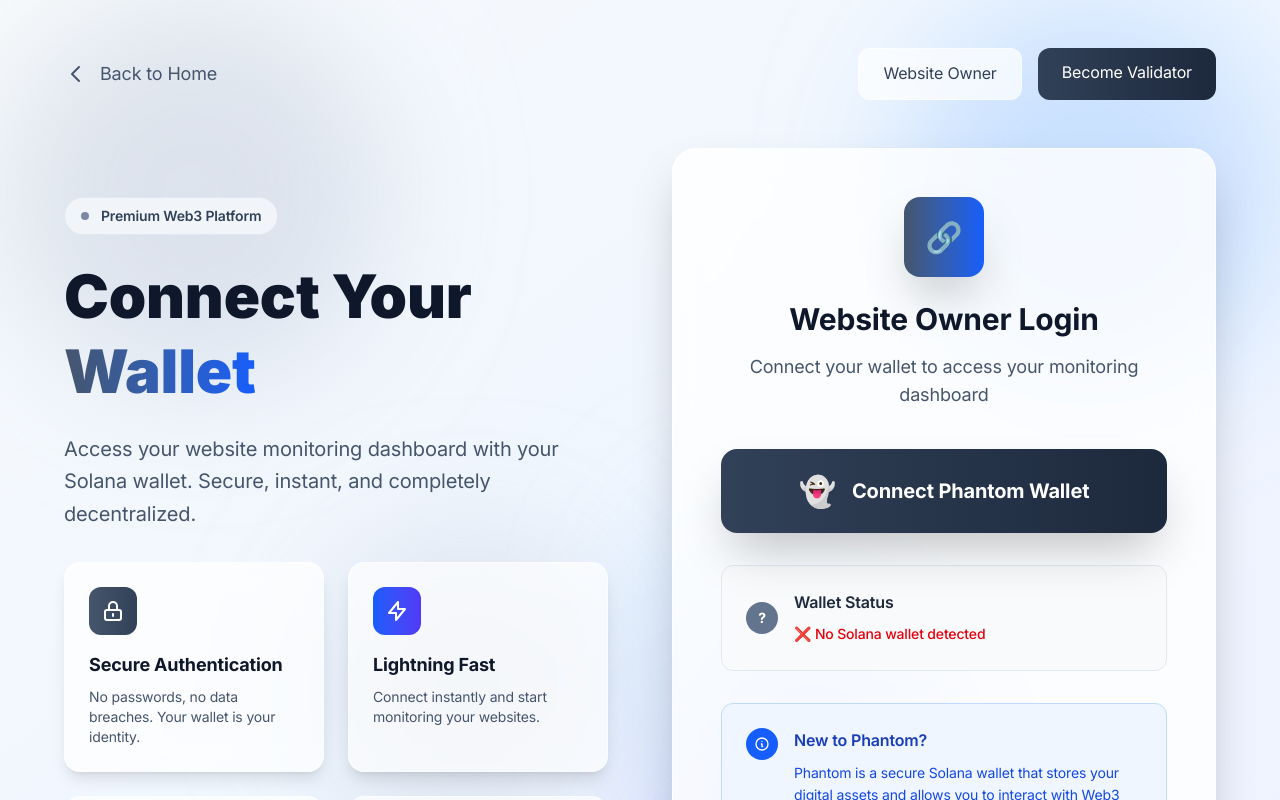
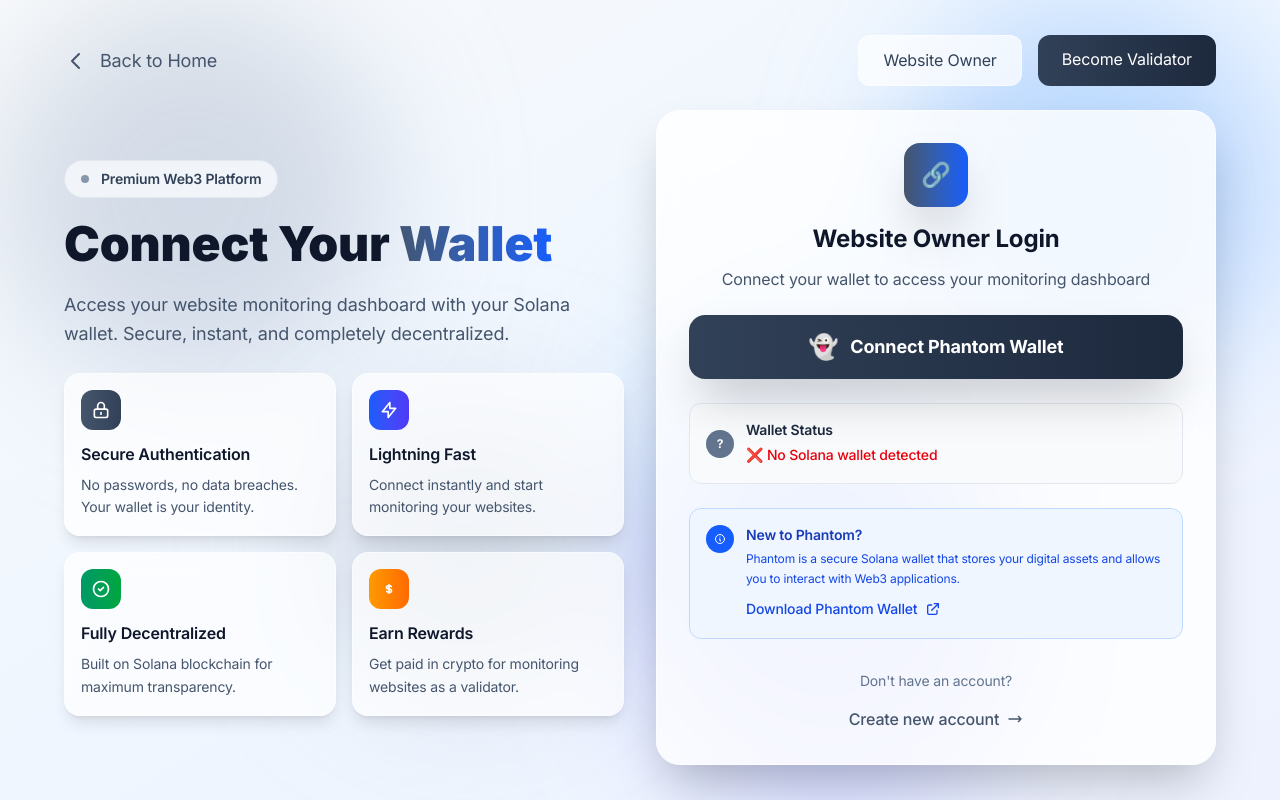
Before and after one commit to shumnh/Uptimex, a React (Vite) app in the folder frontend/: page /wallet-connect in a window 1280 px wide. Shown: the top 800 px of the page. Built offline with nearby package versions, Linux system fonts and the light colour scheme.

Commit message:
Fix wallet connect page layout: reduce gaps and improve font sizes in feature boxes

```diff
--- a/frontend/src/pages/WalletConnectPage.tsx
+++ b/frontend/src/pages/WalletConnectPage.tsx
@@ -79,10 +79,10 @@
         <div className="absolute bottom-1/4 right-1/4 w-80 h-80 bg-blue-300 rounded-full mix-blend-multiply filter blur-3xl opacity-8 animate-pulse animation-delay-3000"></div>
       </div>
 
-      <div className="relative z-10 min-h-screen flex items-center justify-center px-8 py-12">
+      <div className="relative z-10 min-h-screen flex items-center justify-center px-8 py-6">
         <div className="max-w-6xl w-full">
           {/* Navigation */}
-          <div className="flex justify-between items-center mb-12">
+          <div className="flex justify-between items-center mb-6">
           <Link
             to="/"
               className="inline-flex items-center text-slate-600 hover:text-slate-900 transition-colors group text-lg"
@@ -110,80 +110,80 @@
           </div>
 
           {/* Main Content Grid */}
-          <div className="grid lg:grid-cols-2 gap-16 items-center">
+          <div className="grid lg:grid-cols-2 gap-8 items-center">
             {/* Left Side - Information */}
-            <div className="space-y-8">
+            <div className="space-y-6">
               <div>
-                <div className="inline-flex items-center px-4 py-2 bg-slate-100 border border-slate-200 rounded-full mb-6">
+                <div className="inline-flex items-center px-4 py-2 bg-slate-100 border border-slate-200 rounded-full mb-4">
                   <div className="w-2 h-2 bg-slate-500 rounded-full mr-3 animate-pulse"></div>
                   <span className="text-slate-700 text-sm font-semibold">Premium Web3 Platform</span>
                 </div>
 
-                <h1 className="text-5xl lg:text-6xl font-black text-slate-900 mb-6 leading-tight">
+                <h1 className="text-4xl lg:text-5xl font-black text-slate-900 mb-4 leading-tight">
                   Connect Your
                   <span className="bg-gradient-to-r from-slate-600 to-blue-600 bg-clip-text text-transparent"> Wallet</span>
                 </h1>
 
-                <p className="text-xl text-slate-600 leading-relaxed mb-8">
+                <p className="text-lg text-slate-600 leading-relaxed mb-6">
                   Access your website monitoring dashboard with your Solana wallet.
                   Secure, instant, and completely decentralized.
                 </p>
               </div>
 
               {/* Features */}
-              <div className="grid grid-cols-1 sm:grid-cols-2 gap-6">
-                <div className="bg-white/70 backdrop-blur-md rounded-2xl p-6 border border-white/50 shadow-lg">
-                  <div className="w-12 h-12 bg-gradient-to-r from-slate-600 to-slate-700 rounded-xl flex items-center justify-center mb-4">
-                    <svg className="w-6 h-6 text-white" fill="none" stroke="currentColor" viewBox="0 0 24 24">
+              <div className="grid grid-cols-2 gap-4">
+                <div className="bg-white/70 backdrop-blur-md rounded-2xl p-4 border border-white/50 shadow-lg">
+                  <div className="w-10 h-10 bg-gradient-to-r from-slate-600 to-slate-700 rounded-xl flex items-center justify-center mb-3">
+                    <svg className="w-5 h-5 text-white" fill="none" stroke="currentColor" viewBox="0 0 24 24">
                       <path strokeLinecap="round" strokeLinejoin="round" strokeWidth={2} d="M12 15v2m-6 4h12a2 2 0 002-2v-6a2 2 0 00-2-2H6a2 2 0 00-2 2v6a2 2 0 002 2zm10-10V7a4 4 0 00-8 0v4h8z" />
                     </svg>
                   </div>
-                  <h3 className="text-slate-900 font-bold text-lg mb-2">Secure Authentication</h3>
-                  <p className="text-slate-600 text-sm">No passwords, no data breaches. Your wallet is your identity.</p>
+                  <h3 className="text-slate-900 font-semibold text-base mb-2">Secure Authentication</h3>
+                  <p className="text-slate-600 text-sm leading-relaxed">No passwords, no data breaches. Your wallet is your identity.</p>
                 </div>
 
-                <div className="bg-white/70 backdrop-blur-md rounded-2xl p-6 border border-white/50 shadow-lg">
-                  <div className="w-12 h-12 bg-gradient-to-r from-blue-600 to-indigo-600 rounded-xl flex items-center justify-center mb-4">
-                    <svg className="w-6 h-6 text-white" fill="none" stroke="currentColor" viewBox="0 0 24 24">
+                <div className="bg-white/70 backdrop-blur-md rounded-2xl p-4 border border-white/50 shadow-lg">
+                  <div className="w-10 h-10 bg-gradient-to-r from-blue-600 to-indigo-600 rounded-xl flex items-center justify-center mb-3">
+                    <svg className="w-5 h-5 text-white" fill="none" stroke="currentColor" viewBox="0 0 24 24">
                       <path strokeLinecap="round" strokeLinejoin="round" strokeWidth={2} d="M13 10V3L4 14h7v7l9-11h-7z" />
                     </svg>
                   </div>
-                  <h3 className="text-slate-900 font-bold text-lg mb-2">Lightning Fast</h3>
-                  <p className="text-slate-600 text-sm">Connect instantly and start monitoring your websites.</p>
+                  <h3 className="text-slate-900 font-semibold text-base mb-2">Lightning Fast</h3>
+                  <p className="text-slate-600 text-sm leading-relaxed">Connect instantly and start monitoring your websites.</p>
                 </div>
 
-                <div className="bg-white/70 backdrop-blur-md rounded-2xl p-6 border border-white/50 shadow-lg">
-                  <div className="w-12 h-12 bg-gradient-to-r from-emerald-600 to-green-600 rounded-xl flex items-center justify-center mb-4">
-                    <svg className="w-6 h-6 text-white" fill="none" stroke="currentColor" viewBox="0 0 24 24">
+                <div className="bg-white/70 backdrop-blur-md rounded-2xl p-4 border border-white/50 shadow-lg">
+                  <div className="w-10 h-10 bg-gradient-to-r from-emerald-600 to-green-600 rounded-xl flex items-center justify-center mb-3">
+                    <svg className="w-5 h-5 text-white" fill="none" stroke="currentColor" viewBox="0 0 24 24">
                       <path strokeLinecap="round" strokeLinejoin="round" strokeWidth={2} d="M9 12l2 2 4-4m6 2a9 9 0 11-18 0 9 9 0 0118 0z" />
                     </svg>
                   </div>
-                  <h3 className="text-slate-900 font-bold text-lg mb-2">Fully Decentralized</h3>
-                  <p className="text-slate-600 text-sm">Built on Solana blockchain for maximum transparency.</p>
+                  <h3 className="text-slate-900 font-semibold text-base mb-2">Fully Decentralized</h3>
+                  <p className="text-slate-600 text-sm leading-relaxed">Built on Solana blockchain for maximum transparency.</p>
                 </div>
 
-                <div className="bg-white/70 backdrop-blur-md rounded-2xl p-6 border border-white/50 shadow-lg">
-                  <div className="w-12 h-12 bg-gradient-to-r from-amber-500 to-orange-500 rounded-xl flex items-center justify-center mb-4">
-                    <svg className="w-6 h-6 text-white" fill="none" stroke="currentColor" viewBox="0 0 24 24">
+                <div className="bg-white/70 backdrop-blur-md rounded-2xl p-4 border border-white/50 shadow-lg">
+                  <div className="w-10 h-10 bg-gradient-to-r from-amber-500 to-orange-500 rounded-xl flex items-center justify-center mb-3">
+                    <svg className="w-5 h-5 text-white" fill="none" stroke="currentColor" viewBox="0 0 24 24">
                       <path strokeLinecap="round" strokeLinejoin="round" strokeWidth={2} d="M12 8c-1.657 0-3 .895-3 2s1.343 2 3 2 3 .895 3 2-1.343 2-3 2m0-8c1.11 0 2.08.402 2.599 1M12 8V7m0 1v8m0 0v1m0-1c-1.11 0-2.08-.402-2.599-1" />
                     </svg>
                   </div>
-                  <h3 className="text-slate-900 font-bold text-lg mb-2">Earn Rewards</h3>
-                  <p className="text-slate-600 text-sm">Get paid in crypto for monitoring websites as a validator.</p>
+                  <h3 className="text-slate-900 font-semibold text-base mb-2">Earn Rewards</h3>
+                  <p className="text-slate-600 text-sm leading-relaxed">Get paid in crypto for monitoring websites as a validator.</p>
                 </div>
               </div>
             </div>
 
             {/* Right Side - Wallet Connection */}
-            <div className="bg-white/80 backdrop-blur-md rounded-3xl p-12 border border-white/60 shadow-2xl">
-              <div className="text-center mb-10">
-                <div className="w-20 h-20 bg-gradient-to-r from-slate-600 to-blue-600 rounded-2xl flex items-center justify-center mx-auto mb-6 shadow-2xl">
-                  <span className="text-3xl">🔗</span>
+            <div className="bg-white/80 backdrop-blur-md rounded-3xl p-8 border border-white/60 shadow-2xl">
+              <div className="text-center mb-6">
+                <div className="w-16 h-16 bg-gradient-to-r from-slate-600 to-blue-600 rounded-2xl flex items-center justify-center mx-auto mb-4 shadow-2xl">
+                  <span className="text-2xl">🔗</span>
                 </div>
-                <h2 className="text-3xl font-bold text-slate-900 mb-4">
+                <h2 className="text-2xl font-bold text-slate-900 mb-3">
                   Website Owner Login
                 </h2>
-                <p className="text-slate-600 text-lg">
+                <p className="text-slate-600 text-base">
                   Connect your wallet to access your monitoring dashboard
               </p>
             </div>
@@ -209,22 +209,22 @@
               </div>
             )}
 
-              <div className="space-y-8">
+              <div className="space-y-6">
               {/* Phantom Wallet Connect */}
               <button
                 onClick={connectWallet}
                 disabled={isConnecting}
-                  className="group relative w-full bg-gradient-to-r from-slate-700 to-slate-800 text-white font-bold py-6 px-8 rounded-2xl shadow-2xl hover:shadow-slate-500/25 transition-all duration-300 disabled:opacity-50 disabled:cursor-not-allowed transform hover:-translate-y-1 hover:scale-105"
+                  className="group relative w-full bg-gradient-to-r from-slate-700 to-slate-800 text-white font-bold py-4 px-6 rounded-2xl shadow-2xl hover:shadow-slate-500/25 transition-all duration-300 disabled:opacity-50 disabled:cursor-not-allowed transform hover:-translate-y-1 hover:scale-105"
               >
-                  <span className="relative z-10 flex items-center justify-center text-xl">
+                  <span className="relative z-10 flex items-center justify-center text-lg">
                 {isConnecting ? (
                   <>
-                        <div className="animate-spin rounded-full h-6 w-6 border-b-2 border-white mr-4"></div>
+                        <div className="animate-spin rounded-full h-5 w-5 border-b-2 border-white mr-3"></div>
                     Connecting...
                   </>
                 ) : (
                   <>
-                        <span className="text-3xl mr-4">👻</span>
+                        <span className="text-2xl mr-3">👻</span>
                     Connect Phantom Wallet
                   </>
                 )}
@@ -233,13 +233,13 @@
               </button>
 
                 {/* Wallet Status */}
-                <div className="bg-slate-50 border border-slate-200 rounded-xl p-6">
+                <div className="bg-slate-50 border border-slate-200 rounded-xl p-4">
                   <div className="flex items-center">
-                    <div className="w-8 h-8 bg-slate-500 rounded-full flex items-center justify-center mr-4 flex-shrink-0">
-                      <span className="text-white text-sm font-bold">?</span>
+                    <div className="w-7 h-7 bg-slate-500 rounded-full flex items-center justify-center mr-3 flex-shrink-0">
+                      <span className="text-white text-xs font-bold">?</span>
                     </div>
                     <div className="flex-1">
-                      <h3 className="text-slate-800 font-semibold mb-2">Wallet Status</h3>
+                      <h3 className="text-slate-800 font-semibold mb-1 text-sm">Wallet Status</h3>
                       <p className="text-slate-600 text-sm leading-relaxed">
                         {typeof window !== 'undefined' && window.solana ? (
                           window.solana.isPhantom ? (
@@ -256,16 +256,16 @@
                 </div>
 
                 {/* Help Section */}
-                <div className="bg-blue-50 border border-blue-200 rounded-xl p-6">
+                <div className="bg-blue-50 border border-blue-200 rounded-xl p-4">
                   <div className="flex items-start">
-                    <div className="w-8 h-8 bg-blue-600 rounded-full flex items-center justify-center mr-4 flex-shrink-0">
-                      <svg className="w-4 h-4 text-white" fill="none" stroke="currentColor" viewBox="0 0 24 24">
+                    <div className="w-7 h-7 bg-blue-600 rounded-full flex items-center justify-center mr-3 flex-shrink-0">
+                      <svg className="w-3 h-3 text-white" fill="none" stroke="currentColor" viewBox="0 0 24 24">
                         <path strokeLinecap="round" strokeLinejoin="round" strokeWidth={2} d="M13 16h-1v-4h-1m1-4h.01M21 12a9 9 0 11-18 0 9 9 0 0118 0z" />
                       </svg>
                     </div>
                     <div className="flex-1">
-                      <h3 className="text-blue-800 font-semibold mb-2">New to Phantom?</h3>
-                      <p className="text-blue-700 text-sm leading-relaxed mb-3">
+                      <h3 className="text-blue-800 font-semibold mb-1 text-sm">New to Phantom?</h3>
+                      <p className="text-blue-700 text-xs leading-relaxed mb-2">
                         Phantom is a secure Solana wallet that stores your digital assets and allows you to interact with Web3 applications.
                       </p>
                       <a
```
